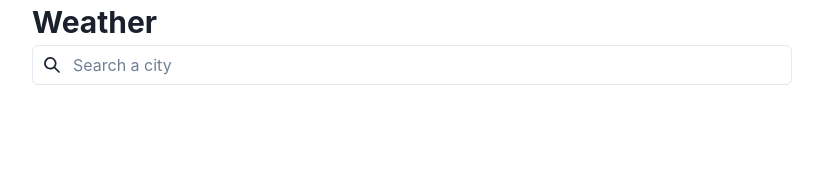
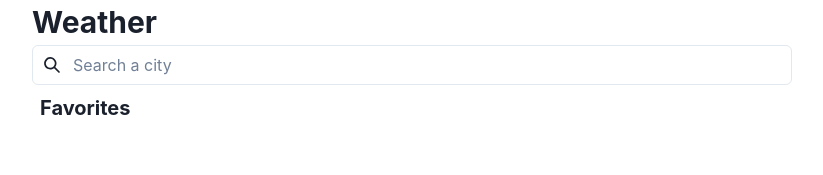
Before and after one commit to devaublanc/weather, a Next.js app: page / in a window 1280 px wide. Shown: the top 175 px of the page, without its empty margins (228-1051 px from the left). Built offline with nearby package versions, Linux system fonts and the light colour scheme.

Commit message:
bind add to favorites

```diff
--- /dev/null
+++ b/src/components/Favorites/index.tsx
@@ -0,0 +1,25 @@
+import { useFavorites } from "@/stores/favoritesStore";
+import { CityPreview } from "@/ui/CityPreview";
+import { Box, Text } from "@chakra-ui/react";
+
+export function Favorites() {
+  const { cities } = useFavorites();
+  console.log("=======cotu", cities);
+  return (
+    <Box m="2">
+      <Text fontWeight={"bold"} fontSize={"xl"}>
+        Favorites
+      </Text>
+      {cities.map(city => {
+        return (
+          <CityPreview
+            key={`city_${city.id}`}
+            cityName={city.name}
+            cityId={city.id}
+            cityCoordinates={city.coord}
+          />
+        );
+      })}
+    </Box>
+  );
+}
--- a/src/components/Search/index.tsx
+++ b/src/components/Search/index.tsx
@@ -10,7 +10,6 @@ export function Search({ onSearch }: SearchProps) {
   // eslint-disable-next-line react-hooks/exhaustive-deps
   const onChange = useCallback(
     debounce((e: ChangeEvent<HTMLInputElement>) => {
-      if (e.target.value.length < 3) return;
       onSearch(e.target.value);
     }, 1000),
     [onSearch]
--- a/src/pages/index.tsx
+++ b/src/pages/index.tsx
@@ -1,37 +1,47 @@
+import { Favorites } from "@/components/Favorites";
 import { Search } from "@/components/Search";
 import { useSearchCity } from "@/data/city/hook";
+import { City } from "@/data/city/types";
+import { useFavorites } from "@/stores/favoritesStore";
 import { CityList } from "@/ui/CityList";
 
-import { Flex } from "@chakra-ui/react";
 import { useCallback, useState } from "react";
 
 export default function Home() {
   const [searchValue, setSearchValue] = useState("");
   const { data: cities, isLoading } = useSearchCity(searchValue);
-
+  const { addCity } = useFavorites();
   const resetSearchValue = useCallback(() => {
     setSearchValue("");
   }, []);
 
-  const onStar = useCallback(() => {
-    resetSearchValue();
-  }, [resetSearchValue]);
+  const onClickFavorite = useCallback(
+    (city: City) => {
+      resetSearchValue();
+      addCity(city);
+    },
+    [resetSearchValue, addCity]
+  );
 
   const onClickCity = useCallback(() => {
     resetSearchValue();
   }, [resetSearchValue]);
 
+  const shouldDisplayCityList = searchValue.length > 0 && !isLoading;
+  const shouldDisplayFavorites = !shouldDisplayCityList;
+
   return (
     <>
       <Search onSearch={setSearchValue} />
-      <Flex alignItems={"center"} height={"100%"} justifyContent={"center"}>
+      {shouldDisplayCityList && (
         <CityList
           isLoading={isLoading}
           cities={cities ?? []}
-          onStar={onStar}
+          onClickFavorite={onClickFavorite}
           onClickCity={onClickCity}
         />
-      </Flex>
+      )}
+      {shouldDisplayFavorites && <Favorites />}
     </>
   );
 }
--- /dev/null
+++ b/src/stores/favoritesStore.ts
@@ -0,0 +1,52 @@
+import create from "zustand";
+
+import { City } from "@/data/city/types";
+import { useCallback, useEffect } from "react";
+
+type FavoritesStore = {
+  cities: City[];
+
+  addCity: (item: City) => void;
+  removeCity: (cityId: number) => void;
+};
+
+// Zustand store
+const useFavoritesStore = create<FavoritesStore>(set => ({
+  cities: [],
+
+  // Add item to the array
+  addCity: city => {
+    set(state => ({ cities: [...state.cities, city] }));
+  },
+
+  // Remove item from the array
+  removeCity: (cityId: number) => {
+    set(state => ({
+      cities: state.cities.filter(i => i.id !== cityId),
+    }));
+  },
+}));
+
+export const useFavorites = () => {
+  const cities = useFavoritesStore(state => state.cities);
+
+  const addCity = useFavoritesStore(state => state.addCity);
+  const removeCity = useFavoritesStore(state => state.removeCity);
+
+  const isCityAdded = useCallback(
+    (city: City) => {
+      return cities.some(i => i.id === city.id);
+    },
+    [cities]
+  );
+
+  useEffect(() => {
+    // Access the store and perform any additional side effects if needed
+    // ...
+
+    // Example: Log the current items to the console
+    console.log("Current cities:", cities);
+  }, [cities]);
+
+  return { cities, addCity, removeCity, isCityAdded };
+};
--- a/src/ui/CityList/index.tsx
+++ b/src/ui/CityList/index.tsx
@@ -1,23 +1,26 @@
 import { City } from "@/data/city/types";
-import { StarIcon } from "@chakra-ui/icons";
-import { Box, Flex, Spinner } from "@chakra-ui/react";
+
+import { Text, Flex, Spinner } from "@chakra-ui/react";
 
 export type CityListProps = {
   cities: City[];
   onClickCity: (city: City) => void;
   isLoading: boolean;
-  onStar: (city: City) => void;
+  onClickFavorite: (city: City) => void;
 };
 export function CityList({
   cities,
   onClickCity,
-  onStar,
+  onClickFavorite,
   isLoading,
 }: CityListProps) {
   return (
-    <Box w="100%">
+    <Flex flexDir={"column"} alignItems={"stretch"} p="2" w="100%">
       {isLoading && <Spinner />}
-      {cities.map(city => {
+      {cities.length === 0 && !isLoading && (
+        <Text textAlign={"center"}>No cities found</Text>
+      )}
+      {cities.map((city, key) => {
         return (
           <Flex
             onClick={() => onClickCity(city)}
@@ -26,15 +29,17 @@ export function CityList({
             justifyContent={"space-between"}
             p="2"
             marginY={"2"}
-            key={`city_${city.id}`}
+            key={`city_${city.id}_${key}`}
             borderBottom={"1px"}
-            borderColor={"gray.20"}
+            borderColor={"gray.200"}
           >
             {city.name}
-            <StarIcon onClick={() => onStar(city)} />
+            <Text color={"blue.500"} onClick={() => onClickFavorite(city)}>
+              Add to favorites
+            </Text>
           </Flex>
         );
       })}
-    </Box>
+    </Flex>
   );
 }
--- /dev/null
+++ b/src/ui/CityPreview/index.tsx
@@ -0,0 +1,23 @@
+import { Coordinates } from "@/data/city/types";
+import { Flex, Text } from "@chakra-ui/react";
+
+export type CityPreviewProps = {
+  cityId: number;
+  cityName: string;
+  cityCoordinates: Coordinates;
+};
+export function CityPreview({
+  cityId,
+  cityName,
+  cityCoordinates,
+}: CityPreviewProps) {
+  return (
+    <Flex bg="white" justifyContent={"space-between"} p="2">
+      <Text fontSize={"xl"}>{cityName}</Text>
+      <Text>{10}deg</Text>
+      <Text>
+        coords lat:{cityCoordinates.lat}/{cityCoordinates.lon}
+      </Text>
+    </Flex>
+  );
+}
```
Also changed, not shown: src/data/city/types.ts (+6 -4 lines), src/stores/starsStore.ts (deleted, +0 -51 lines), src/ui/WeatherPreview/index.tsx (deleted, +0 -10 lines).
